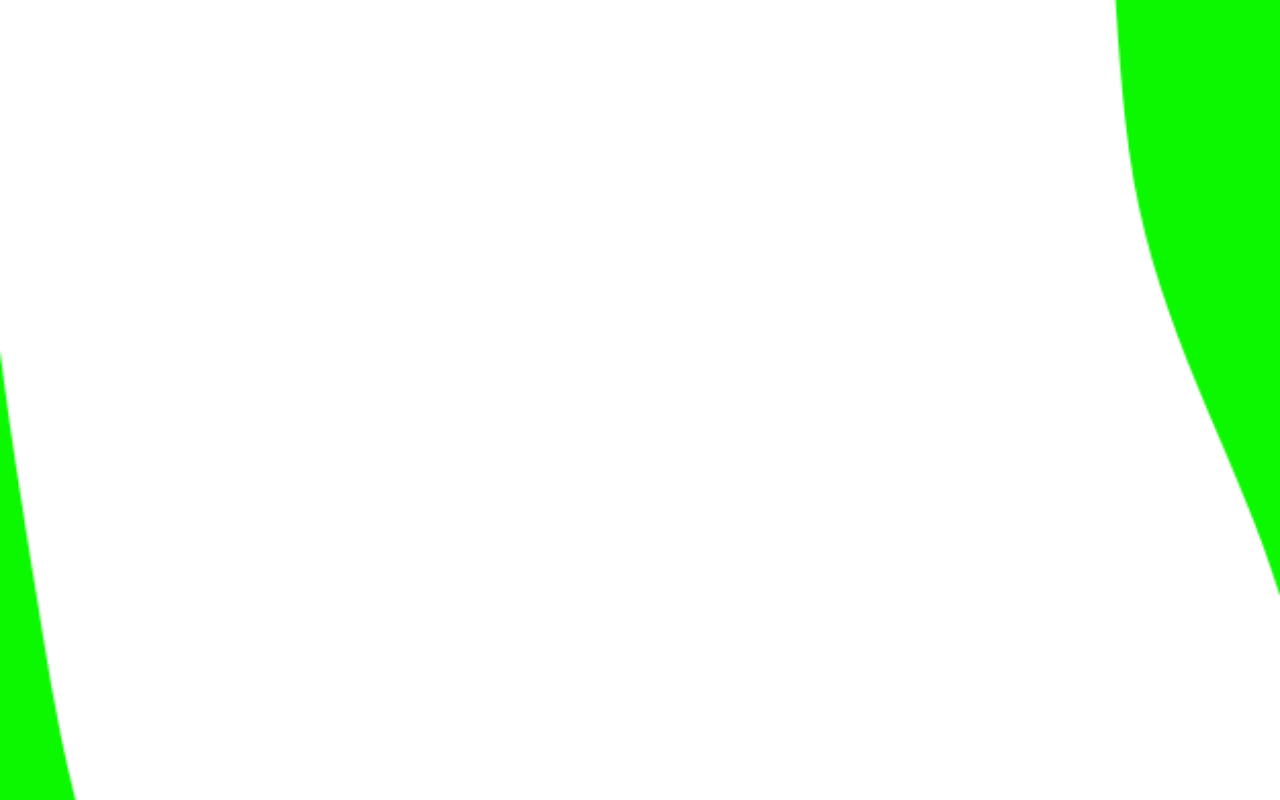
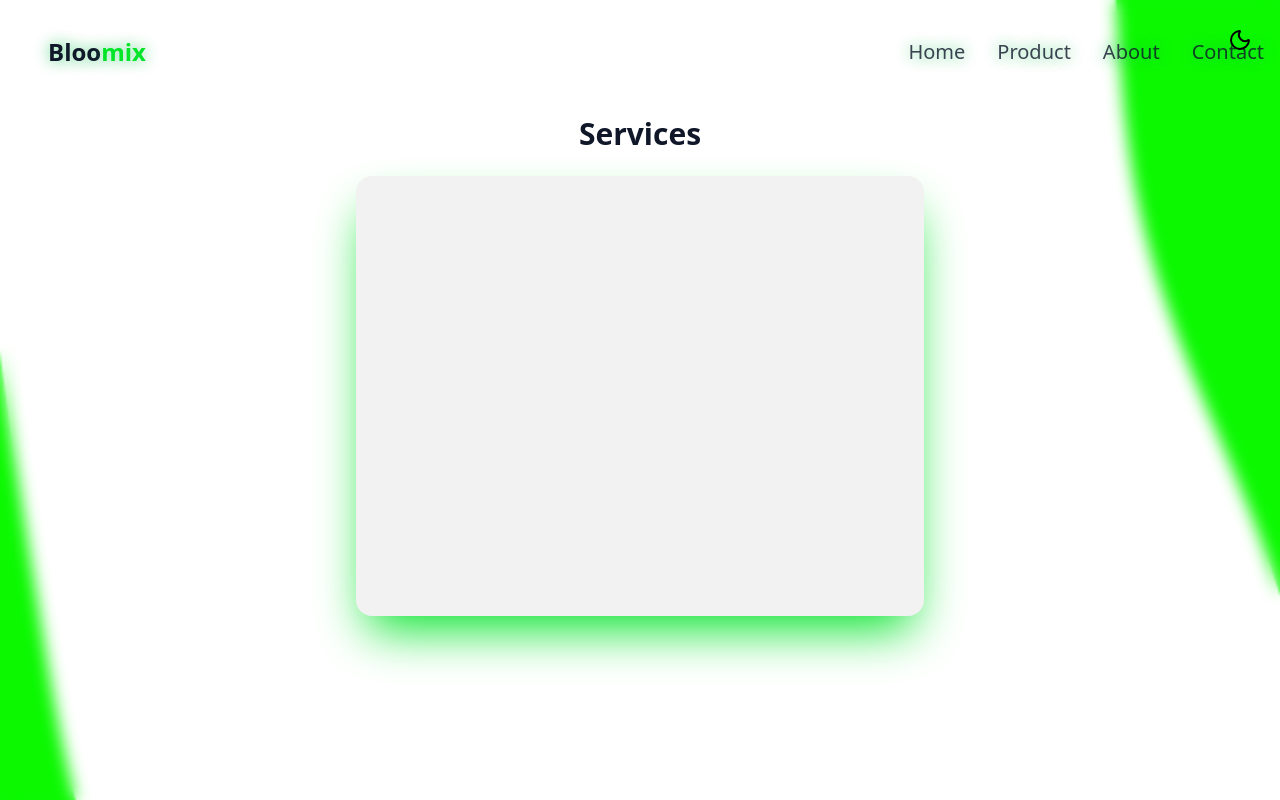
Before and after one commit to WalterMatsinhe/bloomix, a React (Vite) app: page /services in a window 1280 px wide. Before the commit this address had no page. Built offline with nearby package versions, Linux system fonts and the light colour scheme.

Commit message:
Creation of Service page

```diff
--- a/src/App.jsx
+++ b/src/App.jsx
@@ -1,6 +1,7 @@
 import { BrowserRouter, Routes, Route } from "react-router-dom"
 import { Toaster } from "./components/ui/toaster"
 import Home from "./pages/Home"
+import Services from "./pages/Services"
 
 function App() {
 
@@ -10,7 +11,8 @@ function App() {
       <Toaster/>
         <BrowserRouter>
           <Routes>
-            <Route index element ={<Home/>}/>
+            <Route index element = {<Home/>}/>
+            <Route path='/services' element = {<Services/>}/>
           </Routes>
         </BrowserRouter>
     </>
--- a/src/components/AboutSection.jsx
+++ b/src/components/AboutSection.jsx
@@ -1,5 +1,6 @@
 import { Activity, HeartPulse } from 'lucide-react'
 import React from 'react'
+import { Link } from 'react-router-dom'
 
 const AboutSection = () => {
   return (
@@ -28,9 +29,9 @@ const AboutSection = () => {
                     We’re here to empower seniors with a simple, delicious solution to stay healthy, strong, and informed — because wellness shouldn't be complicated or synthetic.
                 </p>
                 <div className='flex flex-col sm:flex-row gap-4 pt-4 justify-center'>
-                    <a className='cosmic-button' href='#contact'>
-                        Order
-                    </a>
+                    <Link className='cosmic-button font-bold' to ='/services'>
+                        Services
+                    </Link>
                 </div>
             </div>
 
--- a/src/components/NavBar.jsx
+++ b/src/components/NavBar.jsx
@@ -6,7 +6,7 @@ const navItems = [
   { name: 'Home', href: '#hero' },
   { name: 'Product', href: '#product' },
   { name: 'About', href: '#about' },
-  { name: 'Contact', href: '#contact'}
+  { name: 'Contact', href: '#contact'},
 ];
 
 const NavBar = () => {
--- a/src/pages/Home.jsx
+++ b/src/pages/Home.jsx
@@ -23,7 +23,7 @@ const Home = () => {
 
   return (
     <div className='relative'>
-      <div className={`${isModalOpen ? 'blur-sm pointer-events-none select-none' : ''} transition-all duration-300`}>
+      <div className={`${isModalOpen ? 'blur-sm pointer-events-none select-none' : ''} transition-all duration-300  backdrop-blur-sm`}>
         <ThemeToggle />
         <NavBar />
         <main>
@@ -41,7 +41,6 @@ const Home = () => {
           />
           <AboutSection />
           <ContactSection />
-          <Footer/>
         </main>
       </div>
 
--- /dev/null
+++ b/src/pages/Services.jsx
@@ -0,0 +1,21 @@
+import React from 'react'
+import ThemeToggle from '../components/ThemeToggle'
+import NavBar from '../components/NavBar'
+
+const Services = () => {
+  return (
+    <div className='min-h-screen bg-cover bg-center backdrop-blur-sm'>
+      <div className=' p-4'>
+        <div className='flex flex-col gap-6'>
+          <ThemeToggle />
+          <NavBar />
+          <h3 className="text-3xl font-bold pt-[100px]">Services</h3>
+          <div className=' bg-card rounded-2xl p-55 ml-85 mr-85 shadow-2xl shadow-primary'>
+          </div>
+        </div>
+      </div>
+    </div>
+  )
+}
+
+export default Services
```
